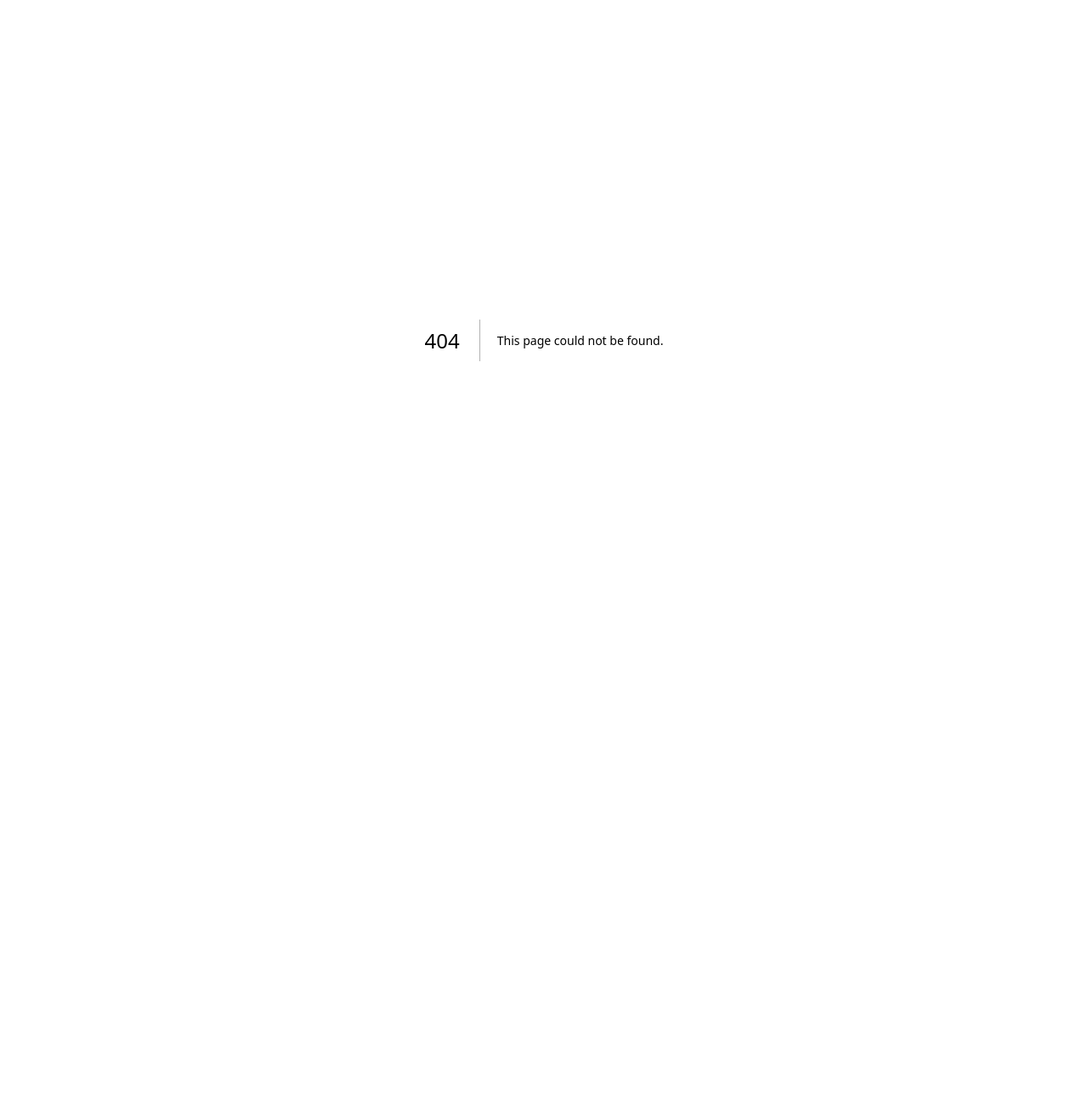
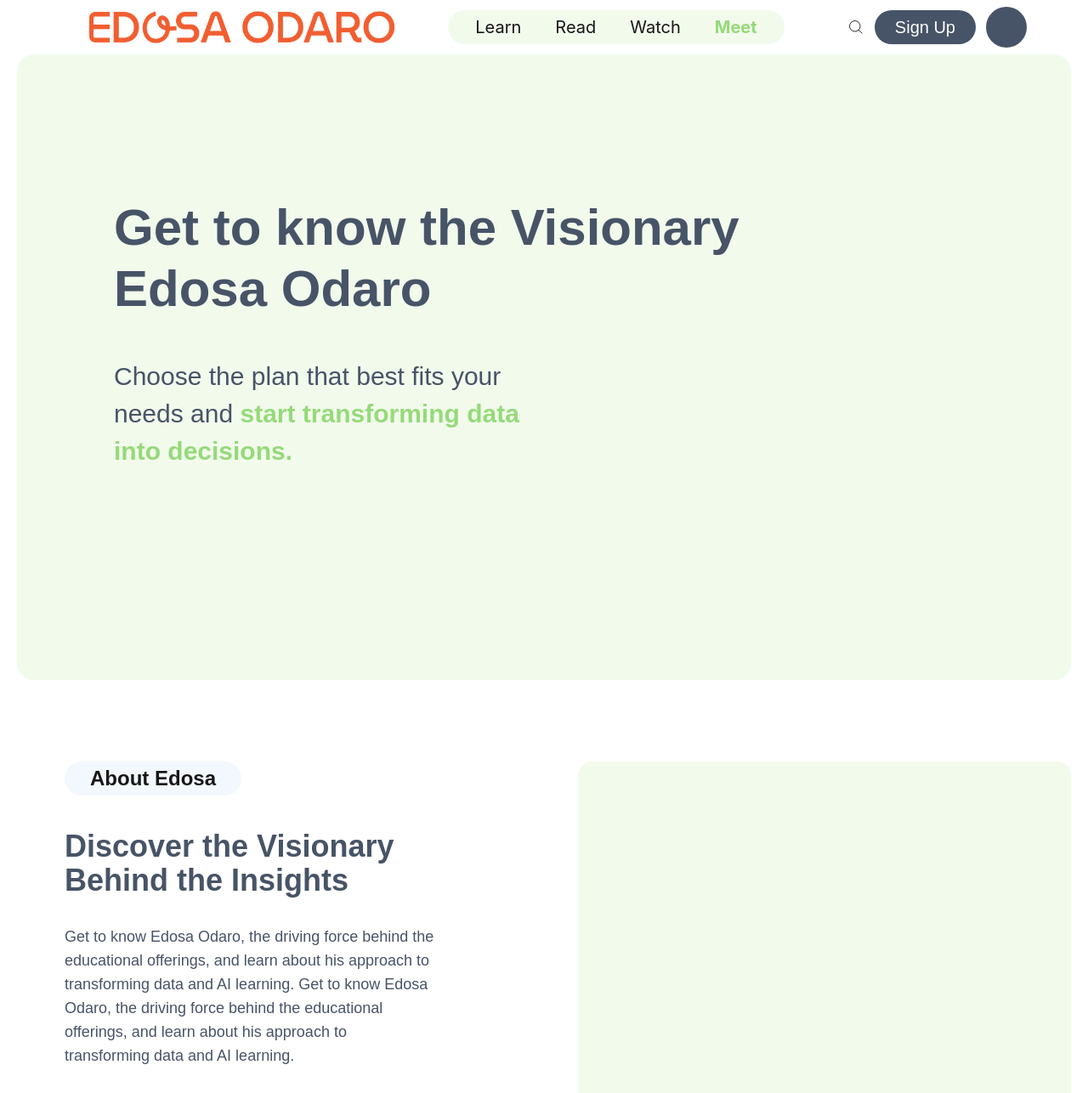
Before and after one commit to talent-oleksii/edosa-nextjs-ghost, a Next.js app: page /meet in a window 1280 px wide. Before the commit this address had no page. Shown: the top 1286 px of the page at 85% size. Before the commit the page ends 800 px from the top, so only its background shows below. Built offline with nearby package versions, Linux system fonts and the light colour scheme.

Commit message:
commits for meet page

```diff
--- /dev/null
+++ b/src/app/meet/meetmaincomponent.tsx
@@ -0,0 +1,25 @@
+'use client';
+import { FC, useEffect } from 'react';
+const MeetMainComponent: FC = () => {
+
+    return (
+        <div className='bg-[#F2FAEC] rounded-[20px] h-[330px] sm:h-[736px]'>
+            <div className='ml-[20px] mr-[20px] relative'>
+
+                <div className="inset-0 flex ml-4 sm:ml-[94px] pt-[30px] sm:pt-[168px]">
+                    <h2 className="text-2xl sm:text-[60px] font-bold text-[#475467] leading-10 sm:leading-[72px]">
+                        Get to know the Visionary <br /> Edosa Odaro
+                    </h2>
+                </div>
+                <div className="inset-0 flex mt-4 sm:mt-[45px] ml-4 sm:ml-[94px]">
+                    <h2 className="text-lg sm:text-3xl text-[#475467] leading-8 sm:leading-[44px]">
+                        Choose the plan that best fits your <br /> needs and
+                        <span className='text-[#95DA79] font-bold'> start transforming data <br /> into decisions. </span>
+                    </h2>
+                </div>
+            </div>
+        </div >
+    );
+};
+
+export default MeetMainComponent;
--- /dev/null
+++ b/src/app/meet/page.tsx
@@ -0,0 +1,22 @@
+import type { NextPage } from "next";
+import Header from '../header';
+import LearnMainComponent from './meetmaincomponent';
+import Footer from '../footer';
+import PersonalCoaching from "./personalcoaching";
+import ReadHintPage from "./readhintpage";
+const Watch: NextPage = () => {
+    return (
+        <div className='mx-5 pb-5'>
+            <div className="max-w-[1440px] mx-auto">
+                <Header />
+                <LearnMainComponent />
+
+                <PersonalCoaching />
+                <ReadHintPage />
+                <Footer />
+            </div>
+        </div>
+    );
+};
+
+export default Watch;
--- /dev/null
+++ b/src/app/meet/personalcoaching.tsx
@@ -0,0 +1,106 @@
+import type { NextPage } from "next";
+import Image from "next/image";
+import IMAGE1 from "@/public/assets/images/watch/image1.png";
+import IMAGE2 from "@/public/assets/images/watch/image2.png";
+import DefaultButton from "../components/buttons/DefaultButton";
+const PersonalCoaching: NextPage = () => {
+  return (
+    <div className='sm:ml-14 pb-5 mt-10 sm:mt-24'>
+      <div className="grid grid-cols-1 md:grid-cols-2 gap-4 sm:gap-6">
+        <div>
+          <div className="text-base sm:text-2xl leading-8 font-bold rounded-full bg-[#F3F8FE] px-5 sm:px-5 py-1 text-center max-w-52">
+            About Edosa
+          </div>
+          <div className="text-lg sm:text-4xl leading-11 font-bold mt-6 sm:mt-10 text-text-color">
+            Discover the Visionary <br />Behind the Insights
+          </div>
+          <div className="text-sm sm:text-lg leading-8 mt-4 sm:mt-8 text-text-color mr-10 sm:w-3/4">
+            Get to know Edosa Odaro, the driving force behind the educational offerings, and learn about his approach to transforming data and AI learning.
+            Get to know Edosa Odaro, the driving force behind the educational offerings, and learn about his approach to transforming data and AI learning.
+          </div>
+          <div className="flex flex-row mt-8 ml-4 ">
+            <DefaultButton buttonColor="white" className="!text-text-color !py-2 !sm-py-2 border-2 border-gray-800">Get in Touch</DefaultButton>
+            <DefaultButton className="ml-8 !py-2 !sm-py-2">Book your Slot</DefaultButton>
+          </div>
+        </div>
+        <div className="bg-[#F2FAEC] w-full h-[600px] rounded-2xl ">
+
+        </div>
+      </div>
+      <div className="bg-[#F2FAEC] h-[228px] rounded-2xl mt-8 text-2xl font-bold">
+        Partnerships
+      </div>
+      <div className="grid grid-cols-1 md:grid-cols-2 gap-4 sm:gap-6 mt-8">
+        <div>
+          <div className="text-base sm:text-2xl leading-8 font-bold rounded-full bg-[#F2FAEC] px-5 sm:px-5 py-1 text-center max-w-72">
+            Personal Coaching
+          </div>
+          <div className="text-lg sm:text-4xl leading-11 font-bold mt-6 sm:mt-10 text-text-color">
+            Meet Edosa and Get <br />Coached Today!
+          </div>
+          <div className="text-sm sm:text-lg leading-8 mt-4 sm:mt-8 text-text-color mr-10 sm:w-3/4">
+            <h2>What You’ll Learn:</h2>
+            <ul className="list-disc ml-10 mt-4">
+              <li><strong>Fundamental AI Concepts:</strong> Dive into the core of AI in 3 weeks.</li>
+              <li><strong>Practical AI Applications:</strong> Discover how to boost your career.</li>
+              <li><strong>Smart Data & AI Investments:</strong> Ensure strategic success.</li>
+              <li><strong>Pitfall Prevention:</strong> Learn to avoid common errors in AI projects.</li>
+            </ul>
+
+            <h2 className="my-4">Course Benefits:</h2>
+            <ul className="list-disc ml-10">
+              <li><strong>Exclusive Cohort:</strong> Join business leaders and professionals.</li>
+              <li><strong>Interactive Sessions:</strong> Enhance your AI understanding.</li>
+              <li><strong>Networking:</strong> Connect with peers of mutual career growth.</li>
+              <li><strong>Industry Insights:</strong> Gain direct access to valuable industry insights and success strategies.</li>
+            </ul>
+          </div>
+          <div className="flex flex-row mt-8 ml-4 ">
+            <DefaultButton buttonColor="white" className="!text-text-color !py-2 !sm-py-2 border-2 border-gray-800">Get in Touch</DefaultButton>
+            <DefaultButton className="ml-8 !py-2 !sm-py-2">Book your Slot</DefaultButton>
+          </div>
+        </div>
+        <div>
+          <Image src={IMAGE2} alt="learn image" className="sm:pt-0 pt-4" />
+        </div>
+      </div>
+      <div className="grid grid-cols-1 md:grid-cols-2 gap-4 sm:gap-6 mt-6 sm:mt-24">
+        <div>
+          <Image src={IMAGE1} alt="learn image" className="sm:pt-0 pt-4" />
+        </div>
+        <div className="sm:ml-10">
+          <div className="text-base sm:text-2xl leading-8 font-bold rounded-full bg-[#F2FAEC] px-5 sm:px-5 py-1 text-center max-w-72">
+            Corporate Advisory
+          </div>
+          <div className="text-lg sm:text-4xl leading-11 font-bold mt-6 sm:mt-10 text-text-color">
+            On-demand Corporate <br />
+          </div>
+          <div className="text-sm sm:text-lg leading-8 mt-4 sm:mt-8 text-text-color mr-10 ">
+            <h2>What You’ll Learn:</h2>
+            <ul className="list-disc ml-10 mt-4">
+              <li><strong>Fundamental AI Concepts:</strong> Dive into the core of AI in 3 weeks.</li>
+              <li><strong>Practical AI Applications:</strong> Discover how to boost your career.</li>
+              <li><strong>Smart Data & AI Investments:</strong> Ensure strategic success.</li>
+              <li><strong>Pitfall Prevention:</strong> Learn to avoid common errors in AI projects.</li>
+            </ul>
+
+            <h2 className="my-4">Course Benefits:</h2>
+            <ul className="list-disc ml-10">
+              <li><strong>Exclusive Cohort:</strong> Join business leaders and professionals.</li>
+              <li><strong>Interactive Sessions:</strong> Enhance your AI understanding.</li>
+              <li><strong>Networking:</strong> Connect with peers of mutual career growth.</li>
+              <li><strong>Industry Insights:</strong> Gain direct access to valuable industry insights and success strategies.</li>
+            </ul>
+          </div>
+          <div className="flex flex-row mt-8 ml-4 ">
+            <DefaultButton buttonColor="white" className="!text-text-color !py-2 !sm-py-2 border-2 border-gray-800">Get more Info</DefaultButton>
+            <DefaultButton className="ml-8 !py-2 !sm-py-2">Book your Time</DefaultButton>
+          </div>
+        </div>
+
+      </div>
+    </div >
+  );
+};
+
+export default PersonalCoaching;
--- /dev/null
+++ b/src/app/meet/readhintpage.tsx
@@ -0,0 +1,18 @@
+'use client';
+import React, { FC, ChangeEvent, useState } from "react";
+const ReadHintPage: FC = () => {
+
+
+  return (
+    <div style={{ backgroundColor: "#F2FAEC", backgroundImage: "url(/assets/images/signUpNewsLetter/back.svg)", backgroundPosition: "center" }} className="bg-no-repeat mt-8 sm:mt-15 sm:mx-10 rounded-3xl px-4 sm:px-10 flex justify-center items-center flex-col h-[240px] sm:h-[300px]">
+      <div className="text-lg sm:text-4xl leading-11 font-bold mt-2 sm:mt-15 text-text-color">
+        Request Edosa to Speak
+      </div>
+      <div className="text-base sm:text-xl leading-6 sm:leading-8 mt-2 sm:mt-8 text-text-color">
+        Don’t miss out on the latest insights, and exclusive content from Edosa Odaro.<br /> Subscribe to the newsletter and get valuable information directly in your inbox.
+      </div>
+    </div>
+  );
+}
+
+export default ReadHintPage;
--- a/src/app/read/page.tsx
+++ b/src/app/read/page.tsx
@@ -1,7 +1,6 @@
 import type { NextPage } from "next";
 import Header from '../header';
 import Footer from '../footer';
-import ReviewComponent from "../components/reviewcomponent";
 import ReadMainComponent from "./readmaincomponent";
 import Books from "./books";
 import HintPage from "./hintpage";
```
Also changed, not shown: public/assets/images/watch/image1.png (added), public/assets/images/watch/image2.png (added).
